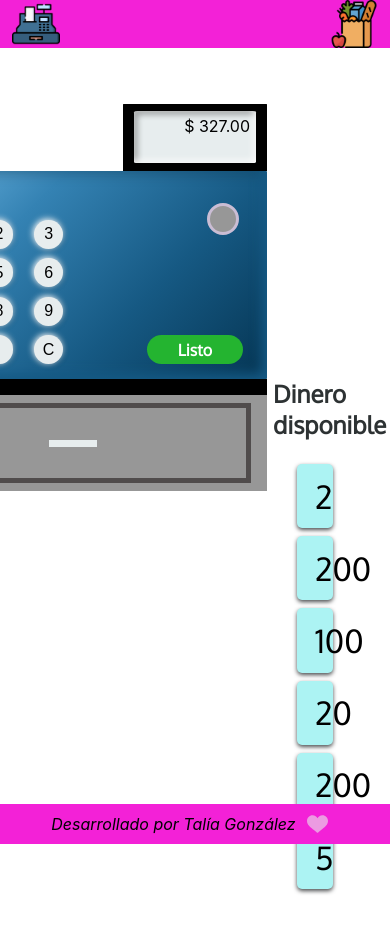
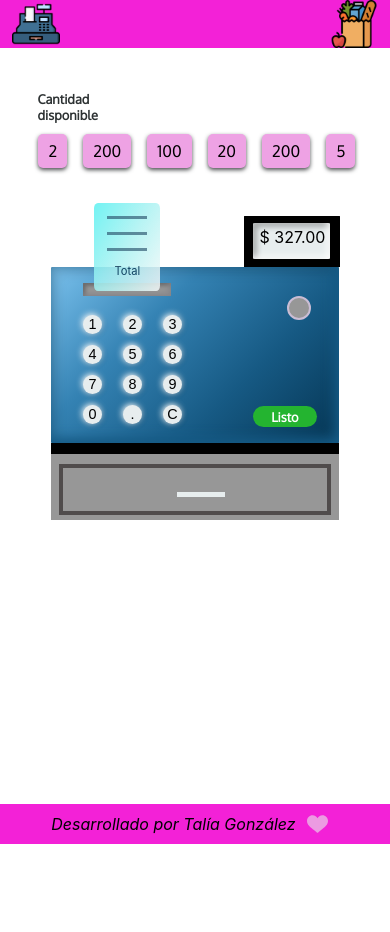
Before and after one commit to triptofanita/drag-drop-money, a React (Create React App) app: page /firstLevel in a window 390 px wide. Shown: the top 932 px of the page. After the commit the page ends 844 px from the top, so only its background shows below. Built offline with nearby package versions, Linux system fonts and the light colour scheme; a web font is replaced by a local one.

Commit message:
add responsive styles for cash register component

```diff
--- a/src/CashRegister/CashRegister.js
+++ b/src/CashRegister/CashRegister.js
@@ -1,10 +1,17 @@
 import React from 'react';
+import { useHistory } from 'react-router';
 import './cashRegister.css';
 import './DragAndDrop/dragAndDrop.css';
 import Buttons from './Buttons/Buttons';
 import DragAndDrop from './DragAndDrop/DragAndDrop';
 
 function CashRegister() {
+
+    const history = useHistory();
+
+    const handleReturnMenu = () => {
+        history.push('/')
+    }
 
     return (
         <>
@@ -22,7 +29,7 @@ function CashRegister() {
                     </div>
                 </div>
                 <div className="key__slot"></div>
-                <button className="btn__submit"><b>Listo</b></button>
+                <button className="btn__submit" onClick={handleReturnMenu}><b>Listo</b></button>
                 <Buttons/>
             </div>
             <div className="cash__register--cash">
--- a/src/CashRegister/DragAndDrop/DragAndDrop.js
+++ b/src/CashRegister/DragAndDrop/DragAndDrop.js
@@ -63,10 +63,10 @@ const cashList = [
         }}
       >
         <div className="cashList__main--container">
-          <h2 className="title__cashList">Dinero disponible</h2>
+          <h3 className="title__cashList">Cantidad disponible</h3>
           <Droppable droppableId="dropabble__1">
             {(droppableProvided) => (
-              <ul
+              <div
                 {...droppableProvided.droppableProps}
                 ref={droppableProvided.innerRef}
                 className="cashList__container"
@@ -74,7 +74,7 @@ const cashList = [
                 {cashList.map((elem, index) => (
                   <Draggable key={elem.id} draggableId={elem.id} index={index}>
                     {(draggableProvided) => (
-                      <li
+                      <div
                         {...draggableProvided.draggableProps}
                         ref={draggableProvided.innerRef}
                         {...draggableProvided.dragHandleProps}
@@ -82,12 +82,12 @@ const cashList = [
                       >
                         {elem.text}
                         {/* <button>delete</button> */}
-                      </li>
+                      </div>
                     )}
                   </Draggable>
                 ))}
                 {droppableProvided.placeholder}
-              </ul>
+              </div>
             )}
           </Droppable>
         </div>
--- a/src/CashRegister/DragAndDrop/dragAndDrop.css
+++ b/src/CashRegister/DragAndDrop/dragAndDrop.css
@@ -10,32 +10,83 @@ flex-direction: column;
 text-align: center;
 width: 13%;
 height: 75%;
-margin-top: -29%;
-margin-left: 70%;
+margin-top: -27%;
+margin-left: 68%;
+position: static;
 }
 
 .cashList__container {
   margin: 0;
-  padding: 1rem;
+  padding: .1rem;
   border-radius: 5px;
   font-size: 2rem;
   flex-direction: column;
 }
 
 .elem__item {
-  list-style-type: none;
   color: #000000;
   box-shadow: 0px 2px 4px #4a4c4e;
   border-radius: 5px;
-  padding: 0.3em 0.5em;
+  padding: 0.2em 0.5em;
   background-color:#acf3f3;
   text-align: center;
-  margin: .5rem;
+  margin: .7rem;
   border: 2px solid transparent;
   font-family: 'Oxygen', sans-serif;
 }
 
 .elem__item:hover {
   border: 2px solid #f321d7;
-  list-style-type: none;
 }
+
+@media screen and (max-width: 768px){
+  .cashList__main--container{
+    margin-top: -51%;
+    margin-left: 73%;
+    position: static;
+  }
+
+  .cashList__container {
+    margin: 0;
+    padding: .1rem;
+    border-radius: 5px;
+    font-size: 1.7rem;
+  }
+
+  .elem__item {
+    padding: 0.2em .4em;
+    margin: .6rem;
+  }
+}
+
+@media screen and (max-width: 400px){
+  .title__cashList {
+    font-weight: bold;
+    font-size: .8rem;
+    margin-left: 20%;
+  }
+
+  .cashList__main--container{
+    display: flex;
+    flex-direction: column;
+    margin-top:-110%;
+    margin-left: 7%;
+  }
+
+  .cashList__container {
+    display: flex;
+    flex-direction: row;
+    padding: .2rem;
+    font-size: 1rem;
+  }
+
+  .elem__item {
+    padding: 0.3em .5em;
+    margin: .5rem;
+    background-color:#eea2e4;
+  }
+
+  .elem__item:hover {
+    border: 2px solid #f321d7;
+  }
+}
--- a/src/CashRegister/cashRegister.css
+++ b/src/CashRegister/cashRegister.css
@@ -3,6 +3,8 @@
     align-items: flex-start;
     justify-content: center;
     overflow-x: hidden;
+    margin-left: -6%;
+    z-index: 990;
 }
 
 .display__container{
@@ -156,3 +158,113 @@
   1px 1px 6px rgba(0, 0, 0, 0.16);
   border: none;
 }
+
+@media screen and (max-width: 768px){
+    .cashregister__main__container{
+    margin-left: 4%;
+    z-index: 990;
+    }
+}
+
+@media screen and (max-width: 400px){
+    .cashregister__main__container{
+    margin-left: -1%;
+    }
+
+    .display__container{
+        height: 3.2rem;
+        width: 6rem;
+        margin-top: 13.5rem;
+        margin-left: 50%;
+        margin-right: 8%;
+    }
+
+    .display__container--qty{
+        height: 2.3em;
+        width: 4.8em;
+        margin-top: .4rem;
+        font-size: 1rem;
+        border-radius: 3%;
+        padding: 5%;
+    }
+
+    .cashregister__container{
+        height: 11rem;
+        width: 18rem;
+        margin-top: 16.7rem;
+        margin-left: -20rem;
+    }
+
+    .ticket__container{
+        height: .8rem;
+        width: 5.5rem;
+    }
+
+    .ticket__container--inside{
+        height: 5.5rem;
+        width: 4.1rem;
+        margin-top: -91%;
+    }
+
+
+    .key__slot{
+        height: 1.5rem;
+        width: 1.5rem;
+        margin-left: 82%;
+        border: 2px solid #cabdd4;
+    }
+
+    .btn__submit{
+        width: 4rem;
+        height: 1.3rem;
+        margin-top: 30%;
+        padding:.5%;
+        font-size: .8rem;
+    }
+
+    .cash__register--cash{
+        height: 4.8rem;
+        width: 18rem;
+        margin-top: 27.7rem;
+        margin-left: -18rem;
+    }
+
+    .cash__register--slot{
+        display: flex;
+        justify-content: center;
+        align-items: center;
+        height: 4.1rem;
+        width: 18rem;
+        margin-top: .7em;
+    }
+
+    .cash__register--slot--margin{
+        height: 3.2rem;
+        width: 17rem;
+        margin-top: .3rem;
+        border: 4px solid #504c4c;
+    }
+
+    .cash__register--small--slot{
+        margin-top: 9%;
+        margin-left: 43%;
+        height: .3em;
+    }
+
+    .buttons__container{
+        margin-top: -39%;
+        margin-left: 11%;
+        height: 7.5rem;
+        width: 7.5rem;
+
+    }
+
+    .button__item{
+      width: 1.2rem;
+      height: 1.2rem;
+      margin-bottom: .6rem;
+      margin-right: 1.3rem;
+      border-radius: 50%;
+      font-size: .9rem;
+    }
+}
--- a/src/Header/header.css
+++ b/src/Header/header.css
@@ -6,7 +6,7 @@ header{
     height: 3em;
     background-color: #f321d7;
     position: absolute;
-    z-index: 100;
+    z-index: 990;
 }
 
 .header__img--1{
```
